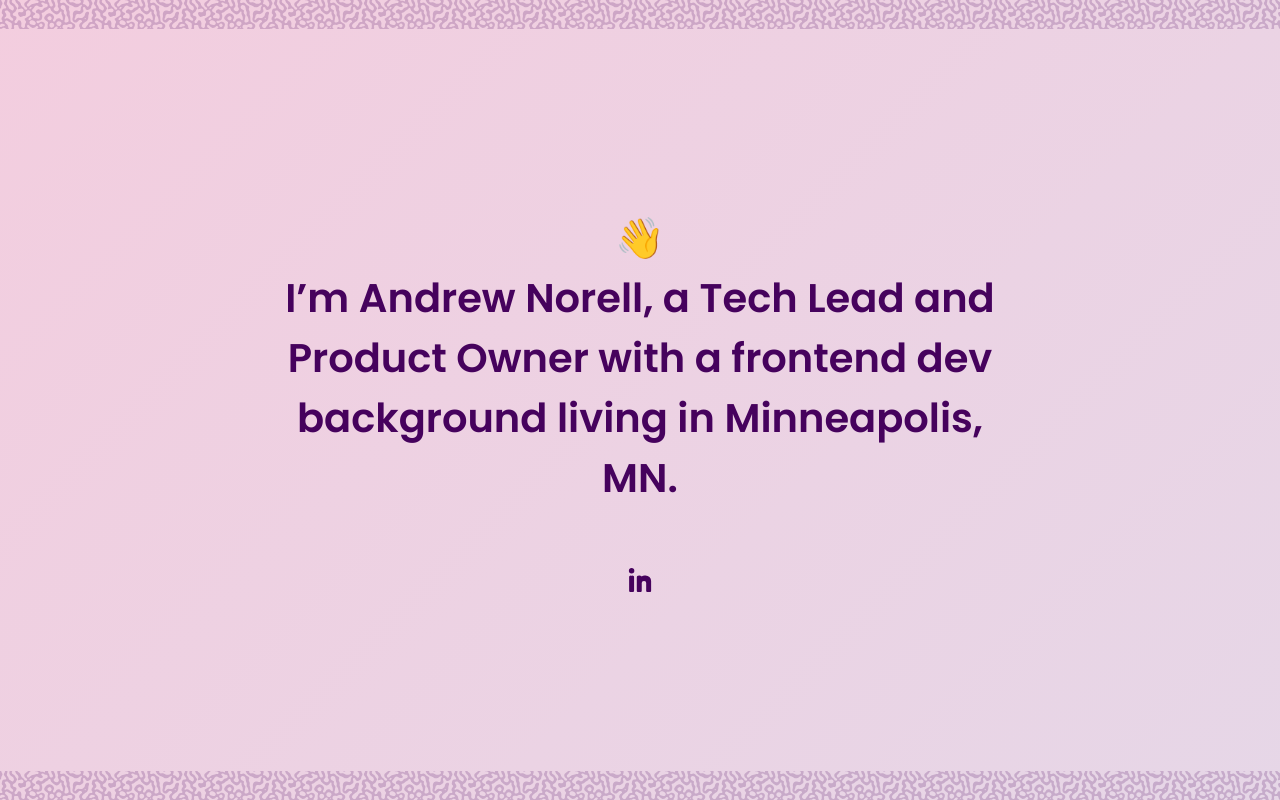
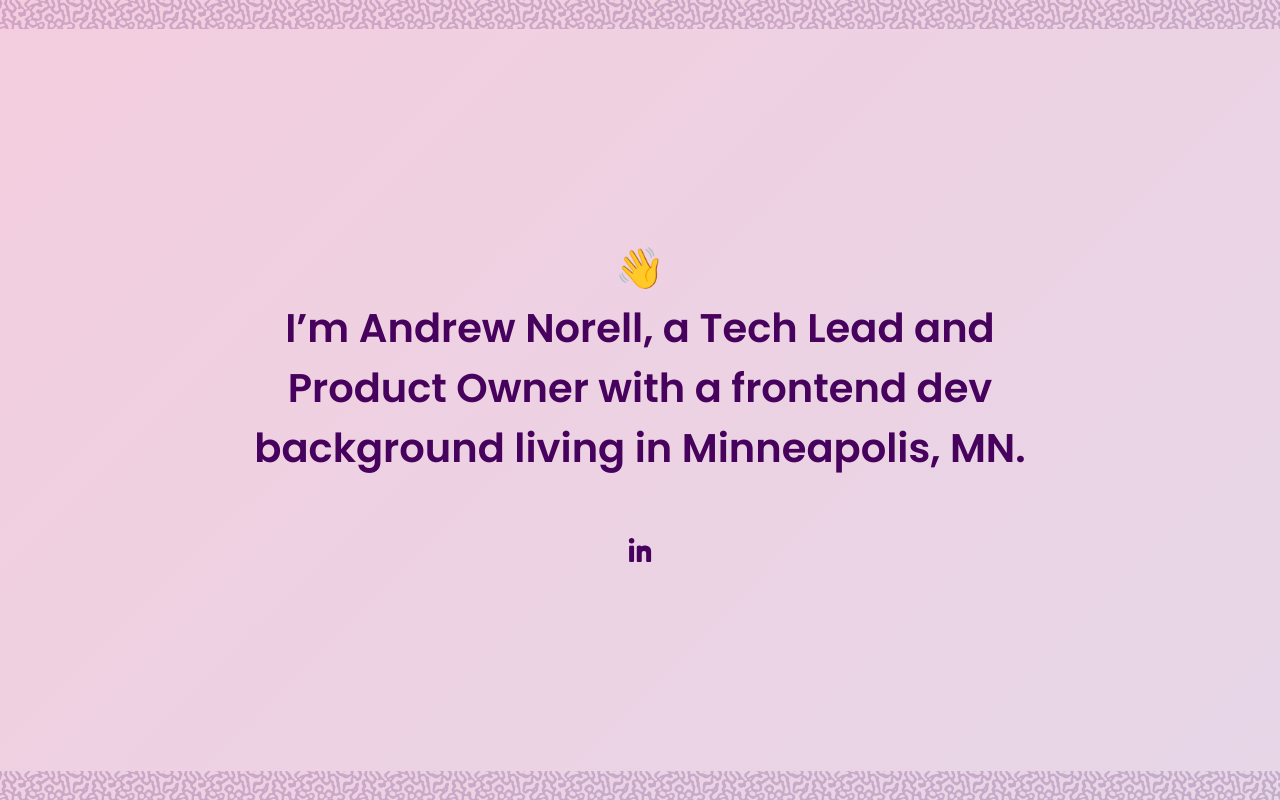
Before and after one commit to andrewnorell/andrewnorell.com, a Nuxt app: page / in a window 1280 px wide. Built offline with nearby package versions, Linux system fonts and the light colour scheme.

Commit message:
Container width tweak

```diff
--- a/pages/index.vue
+++ b/pages/index.vue
@@ -18,7 +18,7 @@
 
 <style lang="scss">
   .u-container {
-    max-width: 72rem;
+    max-width: 78rem;
     margin: 0 auto;
   }
 </style>
```
